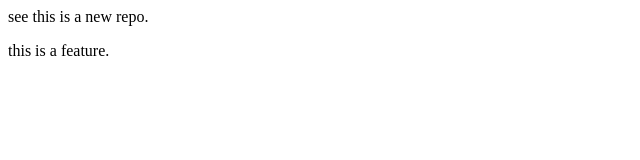
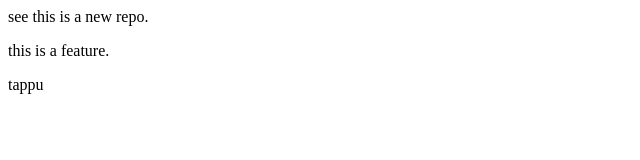
Before and after one commit to backendcoder07-cell/localrepo, a plain HTML site: page index.html in a window 1280 px wide. Shown: the full height of the page, 0-640 px from the left. Drawn offline with Linux system fonts and the light colour scheme.

Commit message:
added tappu

```diff
--- a/index.html
+++ b/index.html
@@ -1,2 +1,3 @@
 <p>see this is a new repo.</p>
 <p>this is a feature.</p>
+<p>tappu</p>
```
